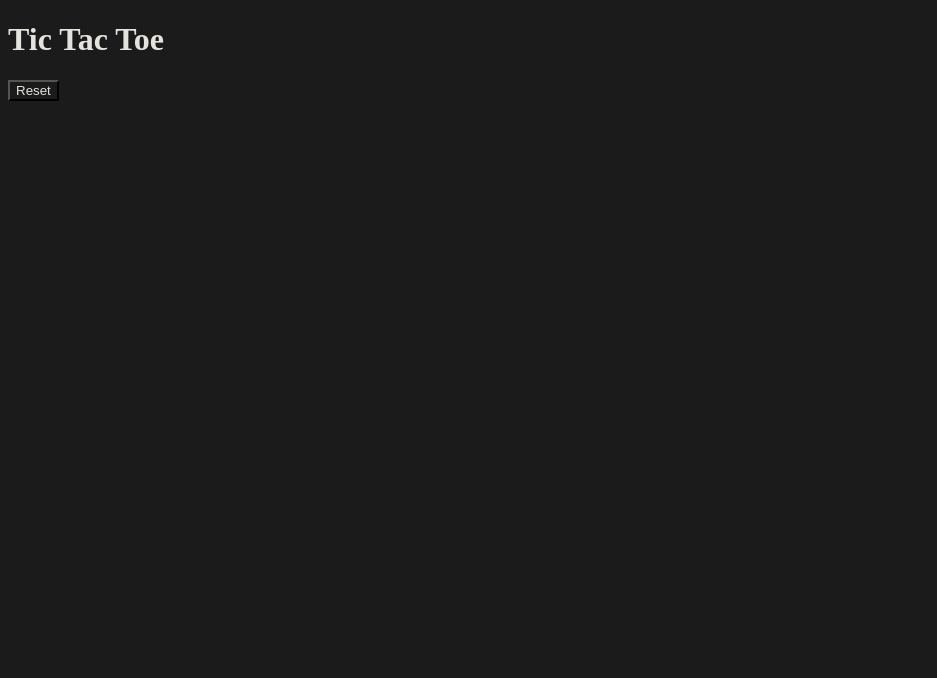
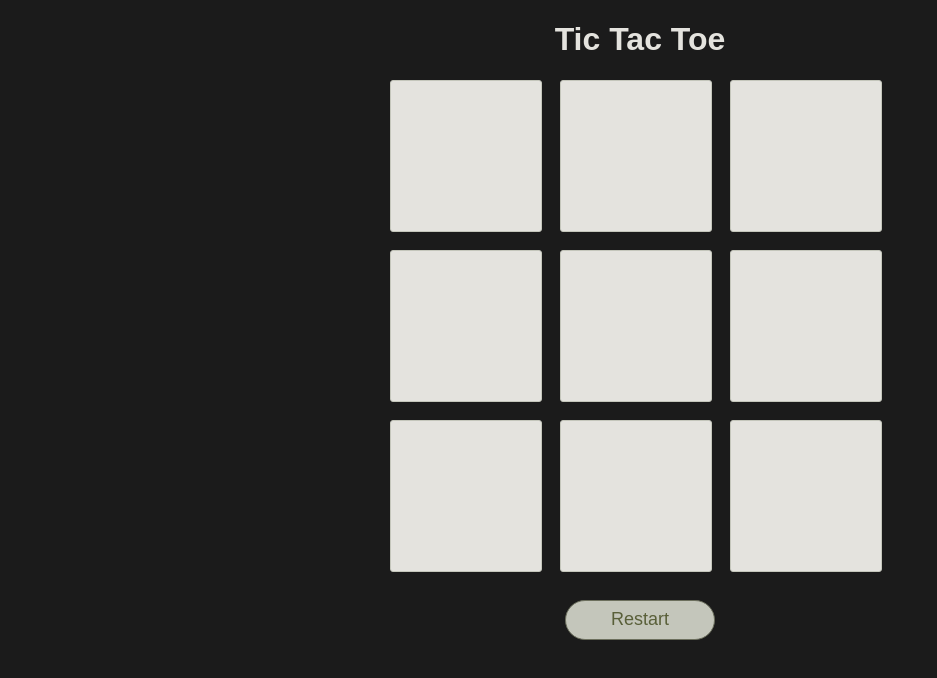
Before and after one commit to brukselek/TicTacToe, a plain HTML site: page index.html in a window 1280 px wide. Shown: the whole page, without its empty margins (0-937 px from the left). Drawn offline with Linux system fonts and the light colour scheme.

Commit message:
Basic interface without any logic

```diff
--- a/index.html
+++ b/index.html
@@ -19,8 +19,9 @@
       <div class="cell"></div>
       <div class="cell"></div>
       <div class="cell"></div>
-
-      <button id="reset" id="resetButton" onclick="restartButton()">Reset</button>
+   </div>
+   <div id="endGame">
+      <input type="button" value="Restart" id="resetButton" onclick="restartButton()"></input>
    </div>
 </body>
 </html>
--- a/style.css
+++ b/style.css
@@ -1,4 +1,47 @@
 *{
    background-color: #1b1b1b;
+   font-family: 'Poppins', sans-serif;
    color: #e4e3de;
 }
+h1{
+   text-align: center;
+}
+#board{
+   margin-left: auto;
+   margin-right: auto;
+   width: 500px;
+   height: 500px;
+   display: grid;
+   grid-template-columns: repeat(3, 1fr);
+   grid-gap: 10px;
+}
+.cell{
+   background-color: #e4e3de;
+   width: 150px;
+   height: 150px;
+   border: 1px solid #c4c6bb;
+   border-radius: 3px;
+}
+.cell:hover{
+   background-color: #c4c6bb;
+}
+#resetButton{
+   display: block;
+   margin-top: 20px;
+   margin-left: auto;
+   margin-right: auto;
+   height: 40px;
+   width: 150px;
+   background-color: #c4c6bb;
+   border: 1px solid #6c6f5d;
+   color: #595f39;
+   border-radius: 40px;
+   font-size: 18px;
+   transition: ease-in-out 0.5s;
+   cursor: pointer;
+}
+#resetButton:hover{
+   transition: ease-in-out 0.5s;
+   background-color: #6c6f5d;
+   color: #e4e3de;
+}
```
